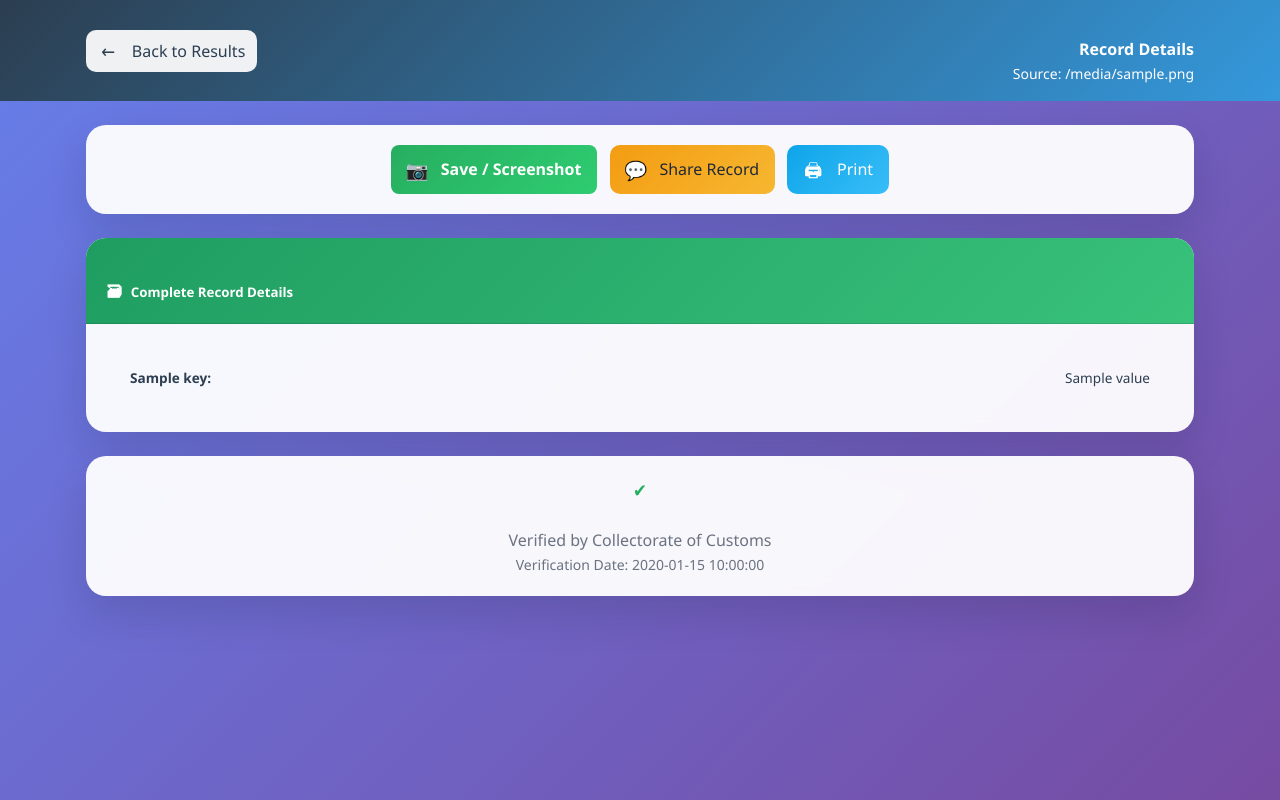
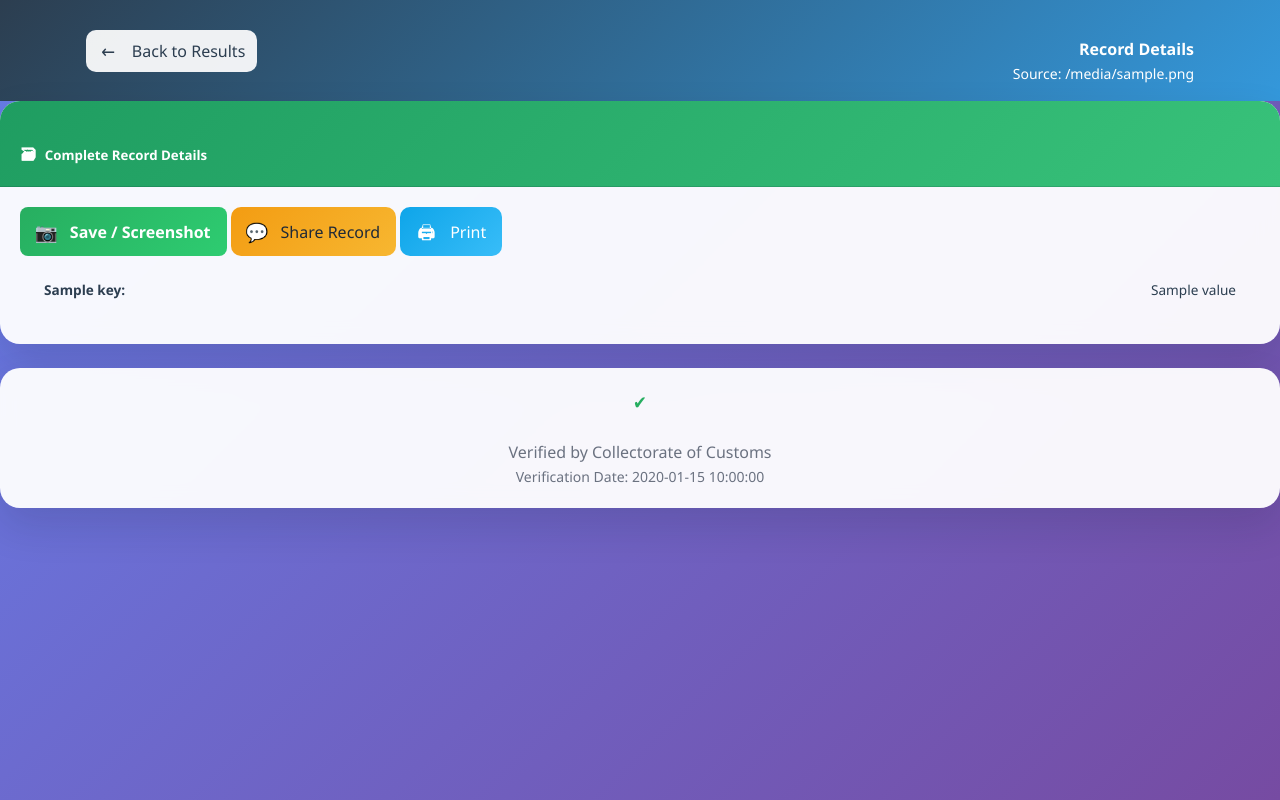
Before and after one commit to Talhakhanpi99/vehicle-verification-app, a Flask app: template templates/data.html in a window 1280 px wide. Run offline with Flask 3, Linux system fonts and the light colour scheme; the template is opened without the code that fills it: most values are stand-ins (such as "Sample title", 1, 10 or a date in 2020); some libraries are stand-ins or nearby versions.

Commit message:
Update data.html

```diff
--- a/templates/data.html
+++ b/templates/data.html
@@ -27,30 +27,34 @@
         </div>
     </div>
 
-    <div class="container mt-4">
-        <div class="row mb-4">
-            <div class="col-12">
-                <div class="card">
-                    <div class="card-body text-center">
-                        <button onclick="captureScreenshot()" class="btn btn-success me-2">
-                            <i class="fas fa-camera me-2"></i>Save / Screenshot
-                        </button>
-                        <button onclick="shareViaWhatsApp()" class="btn btn-warning me-2">
-                            <i class="fab fa-whatsapp me-2"></i>Share Record
-                        </button>
-                        <button onclick="window.print()" class="btn btn-info">
-                            <i class="fas fa-print me-2"></i>Print
-                        </button>
-                    </div>
-                </div>
-            </div>
+    {% if apk_update_notice.available %}
+    <div class="page-shell">
+        <div class="alert alert-info shadow-sm mt-3 mb-0 update-banner" role="alert">
+            <div class="fw-semibold">A newer app version {{ apk_update_notice.version }} is available.</div>
+            {% if apk_update_notice.notes %}<div class="small mt-1">{{ apk_update_notice.notes }}</div>{% endif %}
+            <a href="{{ apk_update_notice.url }}" class="btn btn-primary btn-sm mt-2">Download App Update</a>
         </div>
+    </div>
+    {% endif %}
 
+    <div class="page-shell">
         <div class="card shadow-lg" id="data-content">
             <div class="card-header bg-success text-white">
                 <h5 class="mb-0"><i class="fas fa-database me-2"></i>Complete Record Details</h5>
             </div>
             <div class="card-body">
+                <div class="record-actions">
+                    <button onclick="captureScreenshot()" class="btn btn-success action-btn">
+                        <i class="fas fa-camera me-2"></i>Save / Screenshot
+                    </button>
+                    <button onclick="shareViaWhatsApp()" class="btn btn-warning action-btn">
+                        <i class="fab fa-whatsapp me-2"></i>Share Record
+                    </button>
+                    <button onclick="window.print()" class="btn btn-info action-btn">
+                        <i class="fas fa-print me-2"></i>Print
+                    </button>
+                </div>
+
                 <div class="data-card compact">
                     {% for key, value in data.items() %}
                     <div class="data-field">
@@ -135,7 +139,8 @@
                 top: 20px;
                 right: 20px;
                 z-index: 9999;
-                min-width: 300px;
+                min-width: 280px;
+                max-width: calc(100vw - 24px);
             `;
             notification.innerHTML = `
                 ${message}
@@ -155,7 +160,7 @@
         style.textContent = `
             @media print {
                 .container-fluid.bg-primary,
-                .btn,
+                .record-actions,
                 .card:not(#data-content) {
                     display: none !important;
                 }
```
